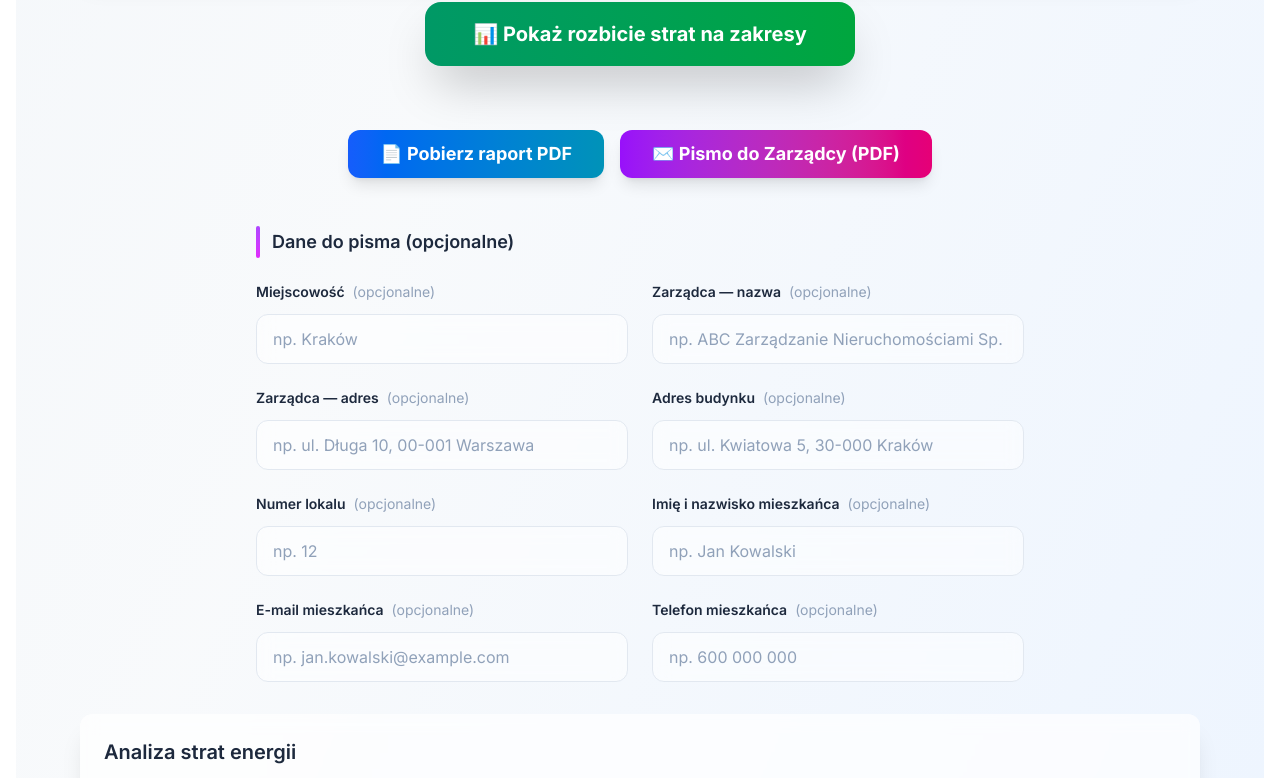
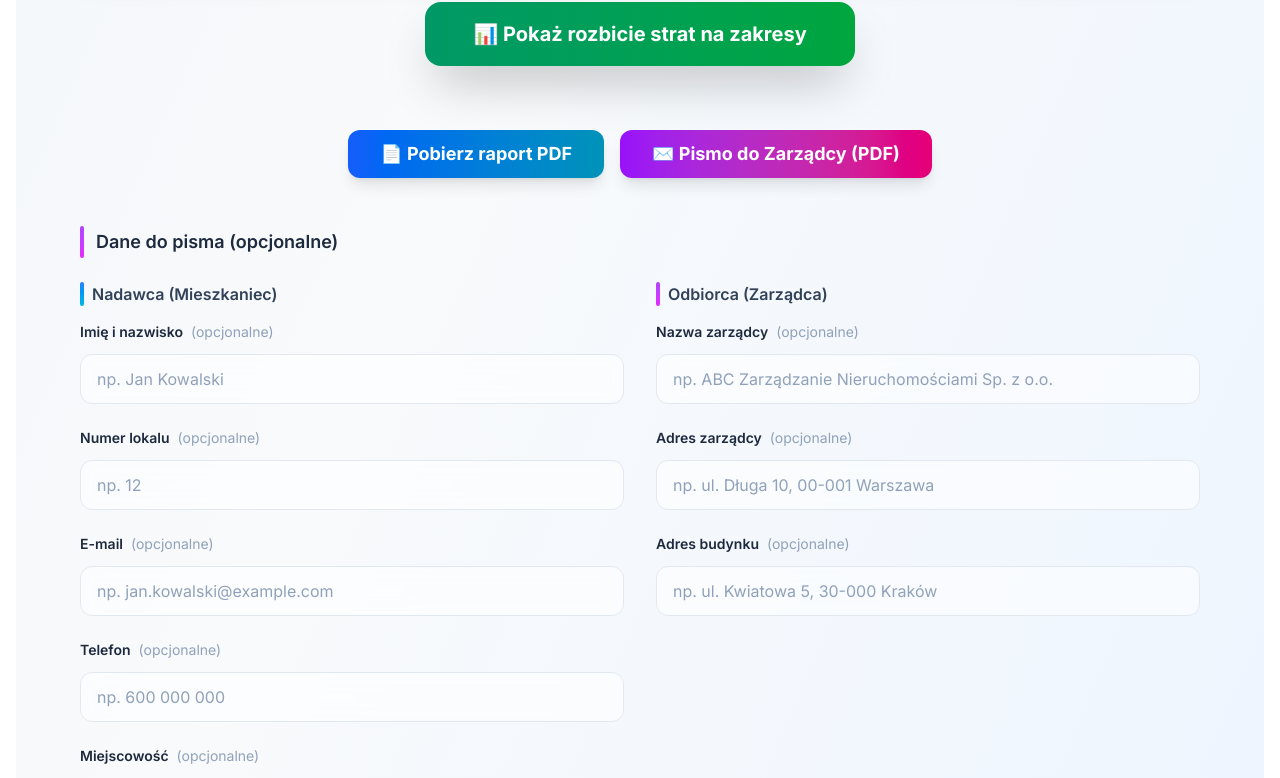
Before and after one commit to maciejslusarczykprofinstal/CWUv6, a Next.js app: page /mieszkancy in a window 1280 px wide. Shown: the part 1816-2594 px from the top of the page. Built offline with nearby package versions, Linux system fonts and the light colour scheme.

Commit message:
feat(ui): układ formularza danych do pisma w dwóch kolumnach (nadawca | odbiorca)

```diff
--- a/src/app/mieszkancy/page.tsx
+++ b/src/app/mieszkancy/page.tsx
@@ -543,7 +543,7 @@ export default function MieszkancyPage() {
               </Card>
             )}
             {/* Dane do pisma (opcjonalne) - przeniesione na koniec strony */}
-            <div className="max-w-3xl mx-auto mt-16 mb-8">
+            <div className="max-w-6xl mx-auto mt-16 mb-8">
         {/* Przyciski PDF przeniesione na koniec strony */}
         {res && (
           <div className="flex flex-col md:flex-row items-stretch md:items-center justify-center gap-4 mb-12">
@@ -568,7 +568,53 @@ export default function MieszkancyPage() {
                     Dane do pisma (opcjonalne)
                   </h3>
                 </div>
-                <div className="grid md:grid-cols-2 gap-6">
+
+                {/* Układ dwukolumnowy: Nadawca (lewa) | Odbiorca (prawa) */}
+                <div className="grid md:grid-cols-2 gap-8">
+                  {/* Lewa kolumna - Nadawca (Mieszkaniec) */}
+                  <div className="space-y-6">
+                    <div className="flex items-center gap-2 mb-4">
+                      <div className="w-1 h-6 bg-gradient-to-b from-blue-500 to-cyan-500 rounded-full"></div>
+                      <h4 className="text-md font-semibold text-slate-700 dark:text-slate-300">
+                        Nadawca (Mieszkaniec)
+                      </h4>
+                    </div>
+                    <Field label="Imię i nazwisko" optional>
+                      <input
+                        type="text"
+                        placeholder="np. Jan Kowalski"
+                        value={inputs.residentName || ''}
+                        onChange={(e) => handleInputChange('residentName', e.target.value)}
+                        className="w-full px-4 py-3 border border-slate-200 dark:border-slate-700 rounded-xl bg-white/50 dark:bg-slate-800/50 backdrop-blur-sm focus:ring-2 focus:ring-blue-500 focus:border-transparent transition-all placeholder-slate-400 dark:placeholder-slate-500"
+                      />
+                    </Field>
+                    <Field label="Numer lokalu" optional>
+                      <input
+                        type="text"
+                        placeholder="np. 12"
+                        value={inputs.apartmentNumber || ''}
+                        onChange={(e) => handleInputChange('apartmentNumber', e.target.value)}
+                        className="w-full px-4 py-3 border border-slate-200 dark:border-slate-700 rounded-xl bg-white/50 dark:bg-slate-800/50 backdrop-blur-sm focus:ring-2 focus:ring-blue-500 focus:border-transparent transition-all placeholder-slate-400 dark:placeholder-slate-500"
+                      />
+                    </Field>
+                    <Field label="E-mail" optional>
+                      <input
+                        type="email"
+                        placeholder="np. jan.kowalski@example.com"
+                        value={inputs.residentEmail || ''}
+                        onChange={(e) => handleInputChange('residentEmail', e.target.value)}
+                        className="w-full px-4 py-3 border border-slate-200 dark:border-slate-700 rounded-xl bg-white/50 dark:bg-slate-800/50 backdrop-blur-sm focus:ring-2 focus:ring-blue-500 focus:border-transparent transition-all placeholder-slate-400 dark:placeholder-slate-500"
+                      />
+                    </Field>
+                    <Field label="Telefon" optional>
+                      <input
+                        type="tel"
+                        placeholder="np. 600 000 000"
+                        value={inputs.residentPhone || ''}
+                        onChange={(e) => handleInputChange('residentPhone', e.target.value)}
+                        className="w-full px-4 py-3 border border-slate-200 dark:border-slate-700 rounded-xl bg-white/50 dark:bg-slate-800/50 backdrop-blur-sm focus:ring-2 focus:ring-blue-500 focus:border-transparent transition-all placeholder-slate-400 dark:placeholder-slate-500"
+                      />
+                    </Field>
                     <Field label="Miejscowość" optional>
                       <input
                         type="text"
@@ -578,7 +624,17 @@ export default function MieszkancyPage() {
                         className="w-full px-4 py-3 border border-slate-200 dark:border-slate-700 rounded-xl bg-white/50 dark:bg-slate-800/50 backdrop-blur-sm focus:ring-2 focus:ring-blue-500 focus:border-transparent transition-all placeholder-slate-400 dark:placeholder-slate-500"
                       />
                     </Field>
-                  <Field label="Zarządca — nazwa" optional>
+                  </div>
+
+                  {/* Prawa kolumna - Odbiorca (Zarządca) */}
+                  <div className="space-y-6">
+                    <div className="flex items-center gap-2 mb-4">
+                      <div className="w-1 h-6 bg-gradient-to-b from-purple-500 to-fuchsia-500 rounded-full"></div>
+                      <h4 className="text-md font-semibold text-slate-700 dark:text-slate-300">
+                        Odbiorca (Zarządca)
+                      </h4>
+                    </div>
+                    <Field label="Nazwa zarządcy" optional>
                       <input
                         type="text"
                         placeholder="np. ABC Zarządzanie Nieruchomościami Sp. z o.o."
@@ -587,7 +643,7 @@ export default function MieszkancyPage() {
                         className="w-full px-4 py-3 border border-slate-200 dark:border-slate-700 rounded-xl bg-white/50 dark:bg-slate-800/50 backdrop-blur-sm focus:ring-2 focus:ring-blue-500 focus:border-transparent transition-all placeholder-slate-400 dark:placeholder-slate-500"
                       />
                     </Field>
-                  <Field label="Zarządca — adres" optional>
+                    <Field label="Adres zarządcy" optional>
                       <input
                         type="text"
                         placeholder="np. ul. Długa 10, 00-001 Warszawa"
@@ -605,42 +661,7 @@ export default function MieszkancyPage() {
                         className="w-full px-4 py-3 border border-slate-200 dark:border-slate-700 rounded-xl bg-white/50 dark:bg-slate-800/50 backdrop-blur-sm focus:ring-2 focus:ring-blue-500 focus:border-transparent transition-all placeholder-slate-400 dark:placeholder-slate-500"
                       />
                     </Field>
-                  <Field label="Numer lokalu" optional>
-                    <input
-                      type="text"
-                      placeholder="np. 12"
-                      value={inputs.apartmentNumber || ''}
-                      onChange={(e) => handleInputChange('apartmentNumber', e.target.value)}
-                      className="w-full px-4 py-3 border border-slate-200 dark:border-slate-700 rounded-xl bg-white/50 dark:bg-slate-800/50 backdrop-blur-sm focus:ring-2 focus:ring-blue-500 focus:border-transparent transition-all placeholder-slate-400 dark:placeholder-slate-500"
-                    />
-                  </Field>
-                  <Field label="Imię i nazwisko mieszkańca" optional>
-                    <input
-                      type="text"
-                      placeholder="np. Jan Kowalski"
-                      value={inputs.residentName || ''}
-                      onChange={(e) => handleInputChange('residentName', e.target.value)}
-                      className="w-full px-4 py-3 border border-slate-200 dark:border-slate-700 rounded-xl bg-white/50 dark:bg-slate-800/50 backdrop-blur-sm focus:ring-2 focus:ring-blue-500 focus:border-transparent transition-all placeholder-slate-400 dark:placeholder-slate-500"
-                    />
-                  </Field>
-                  <Field label="E-mail mieszkańca" optional>
-                    <input
-                      type="email"
-                      placeholder="np. jan.kowalski@example.com"
-                      value={inputs.residentEmail || ''}
-                      onChange={(e) => handleInputChange('residentEmail', e.target.value)}
-                      className="w-full px-4 py-3 border border-slate-200 dark:border-slate-700 rounded-xl bg-white/50 dark:bg-slate-800/50 backdrop-blur-sm focus:ring-2 focus:ring-blue-500 focus:border-transparent transition-all placeholder-slate-400 dark:placeholder-slate-500"
-                    />
-                  </Field>
-                  <Field label="Telefon mieszkańca" optional>
-                    <input
-                      type="tel"
-                      placeholder="np. 600 000 000"
-                      value={inputs.residentPhone || ''}
-                      onChange={(e) => handleInputChange('residentPhone', e.target.value)}
-                      className="w-full px-4 py-3 border border-slate-200 dark:border-slate-700 rounded-xl bg-white/50 dark:bg-slate-800/50 backdrop-blur-sm focus:ring-2 focus:ring-blue-500 focus:border-transparent transition-all placeholder-slate-400 dark:placeholder-slate-500"
-                    />
-                  </Field>
+                  </div>
                 </div>
               </div>
             </div>
```
Also changed, not shown: 1 other file (tests, documents, lock files or other folders). Lines whose indentation alone changed are shown as unchanged.
